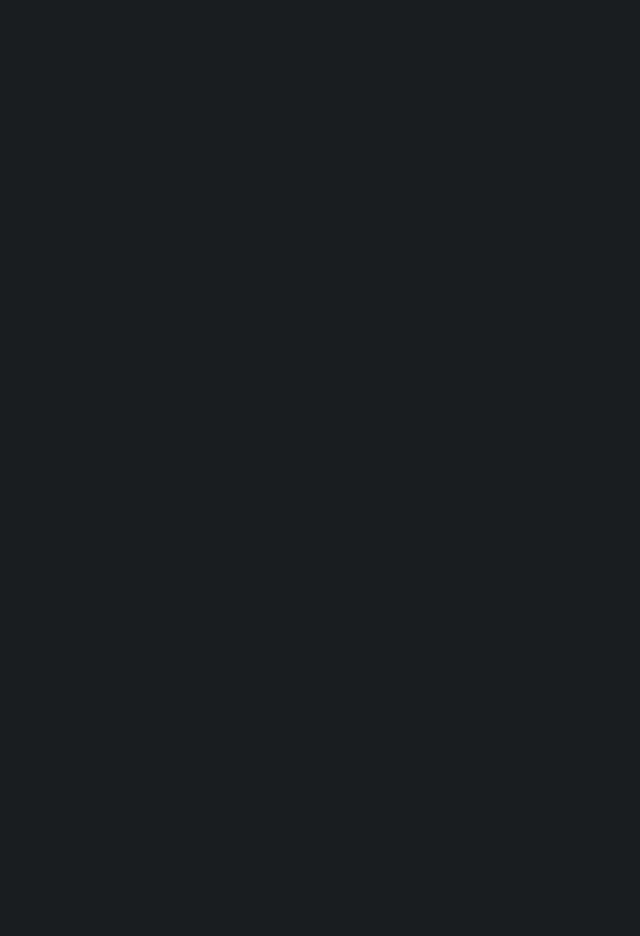
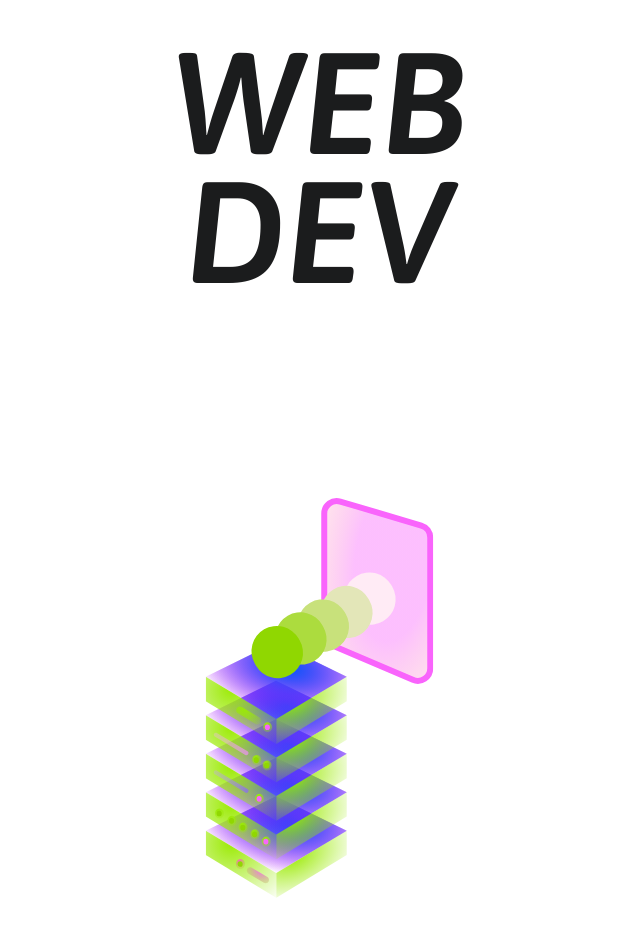
Before and after one commit to lancehsimmons/lancesimmonsdev, a React (Create React App) app: page / in a window 1280 px wide. Shown: the top 936 px of the page, without its empty margins (321-961 px from the left). Before the commit the page ends 800 px from the top, so only its background shows below. Built offline with nearby package versions, Linux system fonts and the light colour scheme.

Commit message:
full-stack svg and web dev title added

```diff
--- a/src/App.css
+++ b/src/App.css
@@ -1,38 +1,16 @@
 .App {
   text-align: center;
+  font-family: 'Asap', sans-serif;
 }
 
-.App-logo {
-  height: 40vmin;
-  pointer-events: none;
+.title {
+  font-weight: 600;
+  font-style: italic;
+  font-size: 144px;
+  line-height: 129px;
 }
 
-@media (prefers-reduced-motion: no-preference) {
-  .App-logo {
-    animation: App-logo-spin infinite 20s linear;
-  }
+.full-stack {
+  transform: scale(0.5);
+  /* height: 50%; */
 }
-
-.App-header {
-  background-color: #282c34;
-  min-height: 100vh;
-  display: flex;
-  flex-direction: column;
-  align-items: center;
-  justify-content: center;
-  font-size: calc(10px + 2vmin);
-  color: white;
-}
-
-.App-link {
-  color: #61dafb;
-}
-
-@keyframes App-logo-spin {
-  from {
-    transform: rotate(0deg);
-  }
-  to {
-    transform: rotate(360deg);
-  }
-}
--- a/src/App.js
+++ b/src/App.js
@@ -1,8 +1,13 @@
 import './App.css';
+import { ReactComponent as FullStack } from './assets/full_stack.svg'
 
 function App() {
   return (
     <div className="App">
+      <div>
+        <h1 className="title">WEB<br/>DEV</h1>
+        <FullStack className='full-stack'/>
+      </div>
     </div>
   );
 }
--- a/src/index.css
+++ b/src/index.css
@@ -1,4 +1,4 @@
-@import url('https://fonts.googleapis.com/css2?family=Asap:ital,wght@0,400;0,600;1,600&family=Jost&display=swap');
+@import url('https://fonts.googleapis.com/css2?family=Asap:ital,wght@0,400;0,600;1,600&display=swap');
 
 /* body {
   margin: 0;
@@ -11,9 +11,9 @@
 
 body {
   padding: 30px;
-  background-color: #1b1c1d;
-  font-family: -apple-system, BlinkMacSystemFont, 'Helvetica Neue', sans-serif;
-  color: white;
+  background-color: white;
+  font-family: 'Asap', sans-serif;
+  color: #1b1c1d;
 }
 h1, h2, h3, h4, h5, p {
   margin: 0;
```
Also changed, not shown: public/manifest.json, src/assets/full_stack.svg (added).
